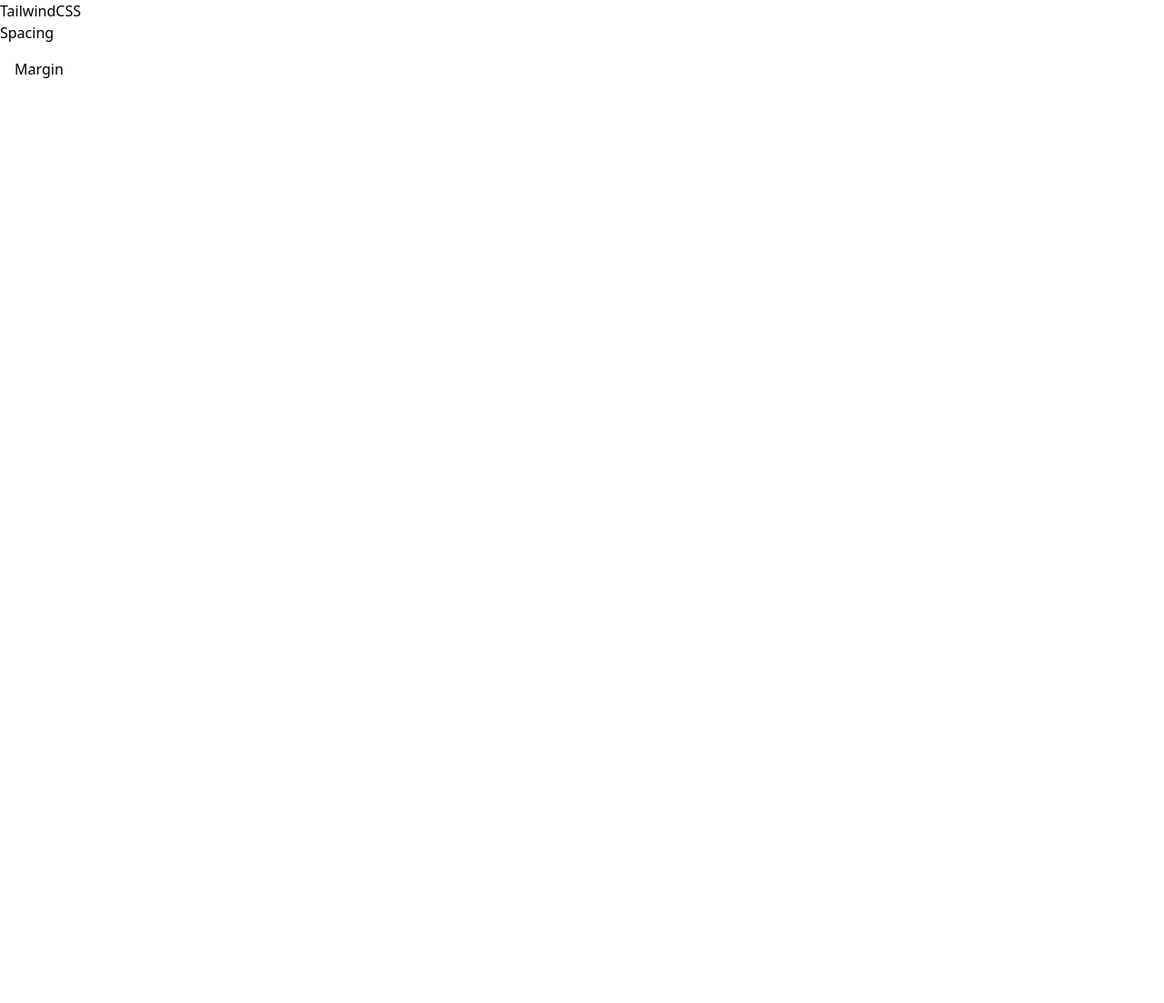
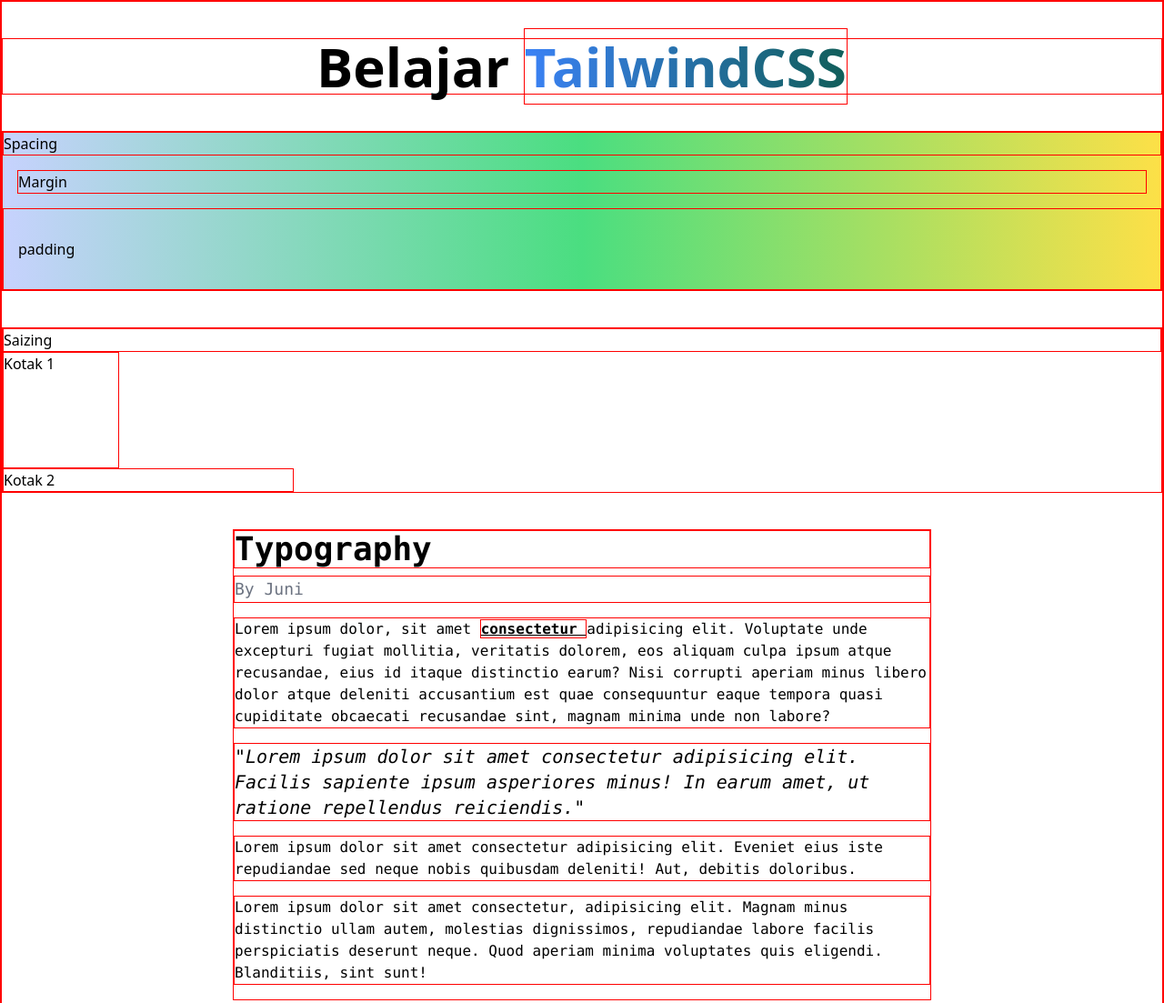
Before and after one commit to argojuni/frontend, a website: page Tailwind-CSS/Tailwind1/public/index.html in a window 1280 px wide. Shown: the top 1103 px of the page at 91% size. Before the commit the page ends 800 px from the top, so only its background shows below. Drawn offline with Linux system fonts and the light colour scheme.

Commit message:
belajar-tailwind-2

```diff
--- a/Tailwind-CSS/Tailwind1/public/index.html
+++ b/Tailwind-CSS/Tailwind1/public/index.html
@@ -5,13 +5,38 @@
     <meta name="viewport" content="width=device-width, initial-scale=1.0">
     <title>Coba Tailwind</title>
     <link rel="stylesheet" href="css/style.css">
+    <style>
+        *{
+            border: 1px solid red;
+        }
+    </style>
 </head>
 <body>
-    <h1>TailwindCSS</h1>
+    <h1 class="text-6xl font-bold text-center my-10">Belajar <span class="bg-gradient-to-r from-blue-500 to-teal-800 bg-clip-text text-transparent hover:animate-bounce">TailwindCSS</span></h1>
 
-    <section>
+    <section class="mb-10 bg-gradient-to-r from-indigo-200 via-green-400 to-yellow-300">
         <h2>Spacing</h2>
         <div class="m-4">Margin</div>
+        <div class="py-8 px-4">padding</div>
+    </section>
+
+    <section class="mb-10">
+        <h2>Saizing</h2>
+        <div class="w-32 h-32">Kotak 1</div>
+        <div class="max-w-xs min-h-fit">Kotak 2</div>
+    </section>
+
+    <section class="mb-10 font-mono max-w-3xl mx-auto">
+        <h2 class="mb-2 text-4xl font-semibold">Typography</h2>
+        <div class="mb-4 text-lg text-gray-500">
+            By Juni
+        </div>
+        <p class="mb-4">
+            Lorem ipsum dolor, sit amet <a href="" class="underline font-semibold"> consectetur </a> adipisicing elit. Voluptate unde excepturi fugiat mollitia, veritatis dolorem, eos aliquam culpa ipsum atque recusandae, eius id itaque distinctio earum? Nisi corrupti aperiam minus libero dolor atque deleniti accusantium est quae consequuntur eaque tempora quasi cupiditate obcaecati recusandae sint, magnam minima unde non labore?
+        </p>
+        <blockquote class="mb-4 italic font-thin text-xl">"Lorem ipsum dolor sit amet consectetur adipisicing elit. Facilis sapiente ipsum asperiores minus! In earum amet, ut ratione repellendus reiciendis."</blockquote>
+        <p class="mb-4">Lorem ipsum dolor sit amet consectetur adipisicing elit. Eveniet eius iste repudiandae sed neque nobis quibusdam deleniti! Aut, debitis doloribus.</p>
+        <p class="mb-4">Lorem ipsum dolor sit amet consectetur, adipisicing elit. Magnam minus distinctio ullam autem, molestias dignissimos, repudiandae labore facilis perspiciatis deserunt neque. Quod aperiam minima voluptates quis eligendi. Blanditiis, sint sunt!</p>
     </section>
 </body>
 </html>
```
Also changed, not shown: Tailwind-CSS/Tailwind1/public/css/style.css.
